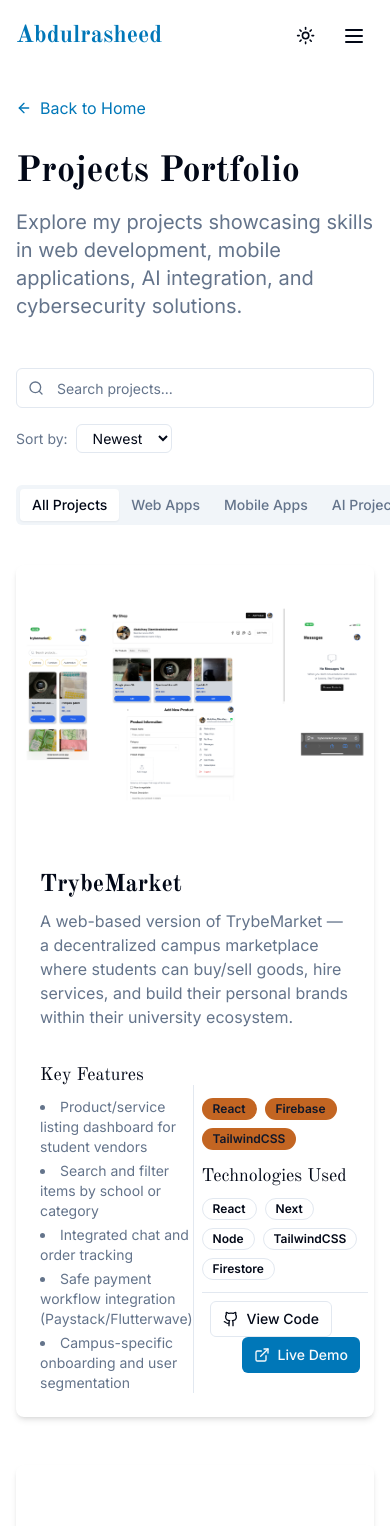
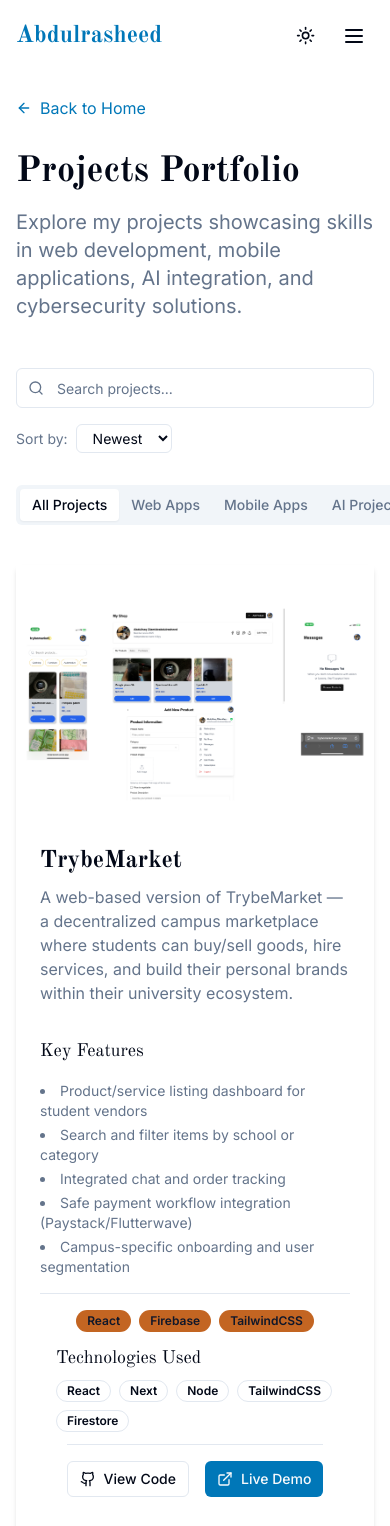
Before and after one commit to Abdul1013/my-Website, a Next.js app: page /projects in a window 390 px wide. Shown: the top 1526 px of the page. Built offline with nearby package versions, Linux system fonts and the light colour scheme.

Commit message:
made products more responsive

```diff
--- a/app/projects/[id]/page.tsx
+++ b/app/projects/[id]/page.tsx
@@ -16,7 +16,7 @@ import { Card, CardContent } from "@/components/ui/card";
 import { Separator } from "@/components/ui/separator";
 import { projectsData } from "@/lib/projects-data";
 
-export default function ProjectDetailPage({ params }) {
+export default function ProjectDetailPage({ params}) {
   const project = projectsData.find((p) => p.id.toString() === params.id);
 
   if (!project) {
--- a/app/projects/page.tsx
+++ b/app/projects/page.tsx
@@ -7,11 +7,12 @@ import { Badge } from "@/components/ui/badge";
 import { Card, CardFooter } from "@/components/ui/card";
 import { Tabs, TabsContent, TabsList, TabsTrigger } from "@/components/ui/tabs";
 import { projectsData } from "@/lib/projects-data";
+import { number } from "zod";
 
 export default function ProjectsPage() {
   return (
-    <main className="container mx-auto py-24 px-4 sm:px-6 lg:px-8">
-      <div className="max-w-7xl mx-auto">
+    <main className="w-full lg:container mx-auto py-24 px-4 sm:px-6 lg:px-8">
+      <div className=" w-full lg:max-w-full mx-auto">
         <Link
           href="/"
           className="inline-flex items-center text-primary hover:text-primary/80 mb-8"
@@ -36,7 +37,7 @@ export default function ProjectsPage() {
 
 function ProjectsListing() {
   return (
-    <div className="space-y-8">
+    <div className="space-y-8 w-full">
       <div className="flex flex-col md:flex-row items-start md:items-center justify-between gap-4">
         <div className="relative w-full md:w-64">
           <Search className="absolute left-3 top-1/2 transform -translate-y-1/2 text-muted-foreground h-4 w-4" />
@@ -87,11 +88,25 @@ function ProjectsListing() {
   );
 }
 
-function ProjectCard({ project }) {
+type Project = {
+  id: string | number;
+  title: string;
+  description: string;
+  image?: string;
+  category: string;
+  features: string[];
+  tags: string[];
+  technologies: string[];
+  github: string;
+  live: string;
+};
+
+function ProjectCard({ project }: { project: Project }) {
   return (
-    <Card className="overflow-hidden border-0 shadow-md hover:shadow-lg transition-shadow">
-      <div className="grid grid-cols-1 lg:grid-cols-5 gap-6">
-        <div className="lg:col-span-2 relative h-64 lg:h-full">
+    <Card className="w-full rounded-none overflow-hidden border-0 shadow-md hover:shadow-lg transition-shadow">
+      <div className="flex flex-col">
+              {/* <div className="grid grid-cols-1 lg:grid-cols-5 gap-6"></div> */}
+        <div className="flex w-full relative h-64 lg:h-full">
           <Image
             src={project.image || "/placeholder.svg?height=400&width=600"}
             alt={project.title}
@@ -105,19 +120,22 @@ function ProjectCard({ project }) {
             <h2 className="text-2xl font-semibold mb-2">{project.title}</h2>
             <p className="text-muted-foreground mb-4">{project.description}</p>
           </div>
-          <div className="flex">
+
+          <div className="flex flex-col lg:flex-row gap-4">
+            {/* Left Section: Key Features */}
             <div className="space-y-4 flex-grow">
-              <div>
               <h3 className="text-lg font-medium mb-2">Key Features</h3>
               <ul className="list-disc list-inside space-y-1 text-sm text-muted-foreground">
-                  {project.features.map((feature, index) => (
+                {project?.features?.map((feature, index) => (
                   <li key={index}>{feature}</li>
                 ))}
               </ul>
             </div>
-            </div>
-            <CardFooter className="p-2 mt-6  border-l flex flex-col justify-center">
-              {/* {\*tech stack*\} */}
+
+            {/* Right Section: Technologies, Tags, Links */}
+            <CardFooter className="p-4 border-t lg:border-t-0 lg:border-l flex flex-col justify-center">
+              {/* Tags */}
+              {project?.tags?.length > 0 && (
                 <div className="flex flex-wrap gap-2 mb-3">
                   {project.tags.map((tag) => (
                     <Badge key={tag} variant="secondary" className="text-xs">
@@ -125,8 +143,14 @@ function ProjectCard({ project }) {
                     </Badge>
                   ))}
                 </div>
-              <div>
-                <h3 className="text-lg font-medium mb-2">Technologies Used</h3>
+              )}
+
+              {/* Technologies */}
+              {project?.technologies?.length > 0 && (
+                <div className="mb-3">
+                  <h3 className="text-lg font-medium mb-2">
+                    Technologies Used
+                  </h3>
                   <div className="flex flex-wrap gap-2">
                     {project.technologies.map((tech: string) => (
                       <Badge key={tech} variant="outline" className="text-xs">
@@ -135,31 +159,38 @@ function ProjectCard({ project }) {
                     ))}
                   </div>
                 </div>
-              {/*links*/}
-              <div className="justify-between mt-3 border-t p-2 space-x-8">
+              )}
+
+              {/* Links */}
+              <div className="flex flex-wrap gap-4 border-t pt-4">
+                {project?.github && (
                   <Button variant="outline" size="sm" asChild>
                     <a
                       href={project.github}
                       target="_blank"
                       rel="noopener noreferrer"
+                      aria-label="View GitHub Code"
                       className="flex items-center gap-2"
                     >
                       <Github size={16} />
                       <span>View Code</span>
                     </a>
                   </Button>
-
+                )}
+                {project?.live && (
                   <Button size="sm" asChild>
                     <a
                       href={project.live}
                       target="_blank"
                       rel="noopener noreferrer"
+                      aria-label="Live Demo"
                       className="flex items-center gap-2"
                     >
                       <ExternalLink size={16} />
                       <span>Live Demo</span>
                     </a>
                   </Button>
+                )}
               </div>
             </CardFooter>
           </div>
```
Lines whose indentation alone changed are shown as unchanged.
